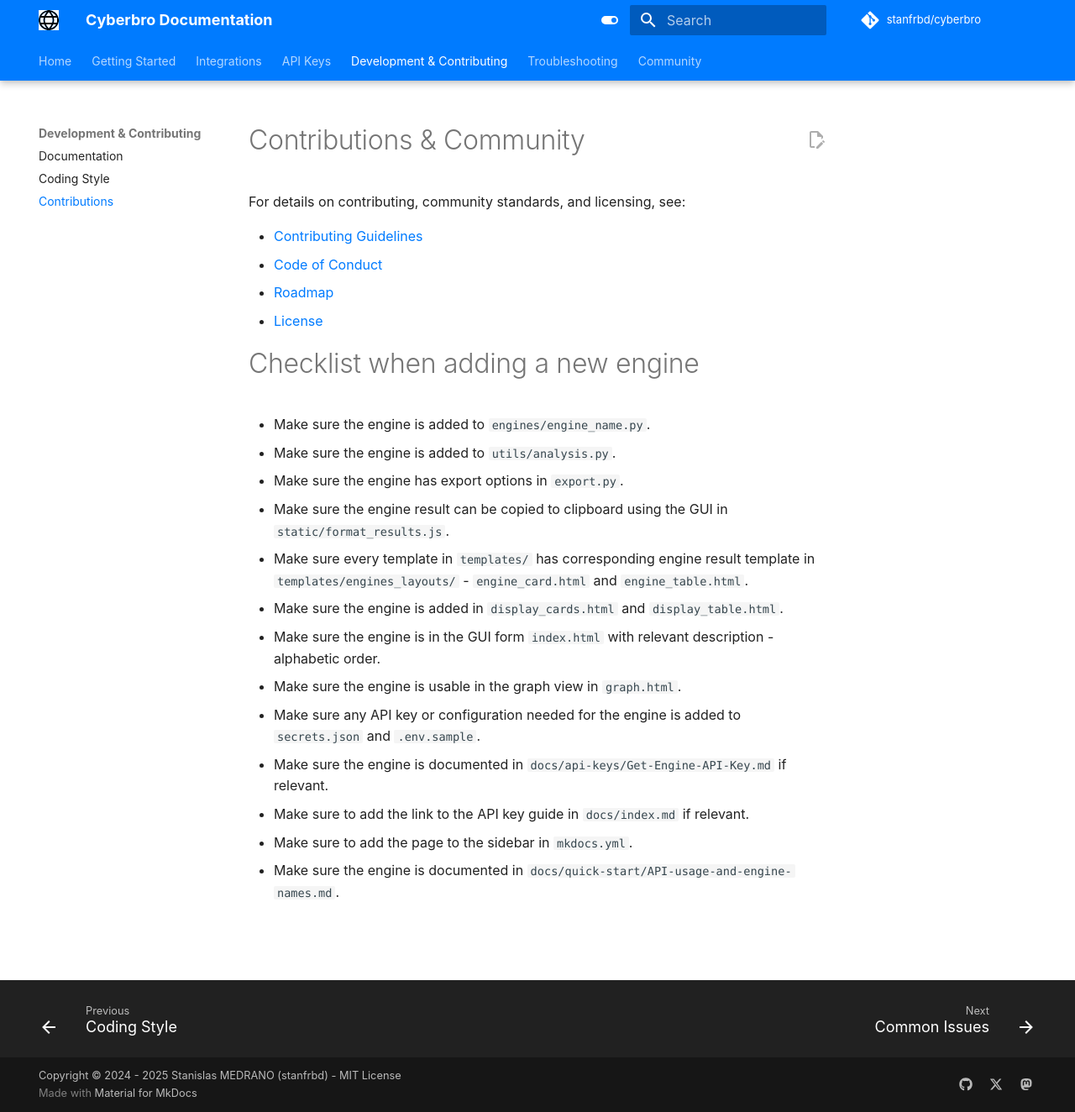
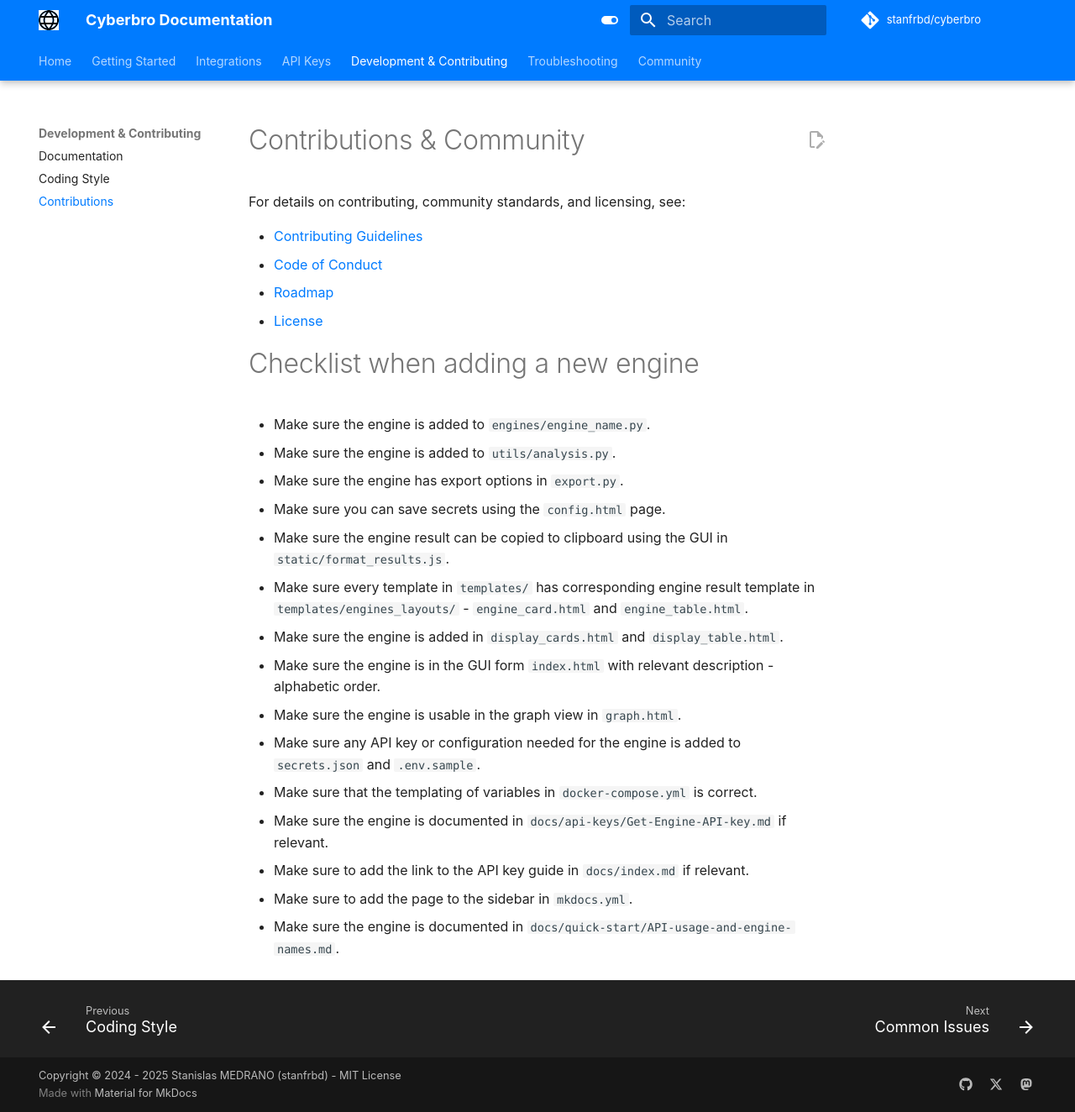
Before and after one commit to ubahmapk/cyberbro, an MkDocs documentation site: the page built from docs/contribute/Contributions.md, in a window 1280 px wide and 1324 px high. Shown: the whole window at 84% size. Built offline with MkDocs 1.6.1 and Material for MkDocs 9.7.7, drawn with Linux system fonts in a browser that asks for light colours; some web fonts are replaced; comment, search, counter and statistics services are not loaded.

```diff
--- a/docs/contribute/Contributions.md
+++ b/docs/contribute/Contributions.md
@@ -12,13 +12,15 @@ For details on contributing, community standards, and licensing, see:
 * Make sure the engine is added to `engines/engine_name.py`.
 * Make sure the engine is added to `utils/analysis.py`.
 * Make sure the engine has export options in `export.py`.
+* Make sure you can save secrets using the `config.html` page.
 * Make sure the engine result can be copied to clipboard using the GUI in `static/format_results.js`.
 * Make sure every template in `templates/` has corresponding engine result template in `templates/engines_layouts/` - `engine_card.html` and `engine_table.html`.
 * Make sure the engine is added in `display_cards.html` and `display_table.html`.
 * Make sure the engine is in the GUI form `index.html` with relevant description - alphabetic order.
 * Make sure the engine is usable in the graph view in `graph.html`.
 * Make sure any API key or configuration needed for the engine is added to `secrets.json` and `.env.sample`.
-* Make sure the engine is documented in `docs/api-keys/Get-Engine-API-Key.md` if relevant.
+* Make sure that the templating of variables in `docker-compose.yml` is correct.
+* Make sure the engine is documented in `docs/api-keys/Get-Engine-API-key.md` if relevant.
 * Make sure to add the link to the API key guide in `docs/index.md` if relevant.
 * Make sure to add the page to the sidebar in `mkdocs.yml`.
 * Make sure the engine is documented in `docs/quick-start/API-usage-and-engine-names.md`.
```
Also changed, not shown: docs/api-keys/Get-Google-CSE-API-key.md (added, +10 -0 lines), docs/index.md (+2 -1 lines), docs/integrations/Cyberbro-in-KASM-Workspaces.md (+2 -0 lines), docs/quick-start/API-usage-and-engine-names.md (+2 -2 lines), docs/quick-start/Advanced-options-for-deployment.md (+4 -0 lines), docs/quick-start/Quick-start-&-Installation.md (+2 -0 lines).
